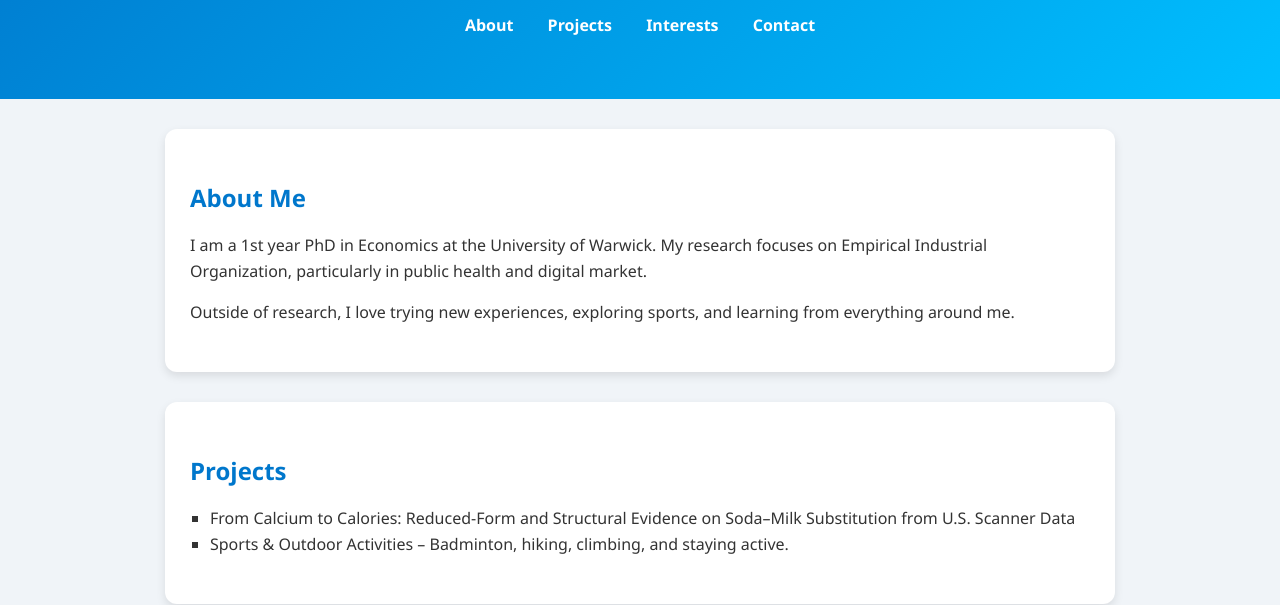
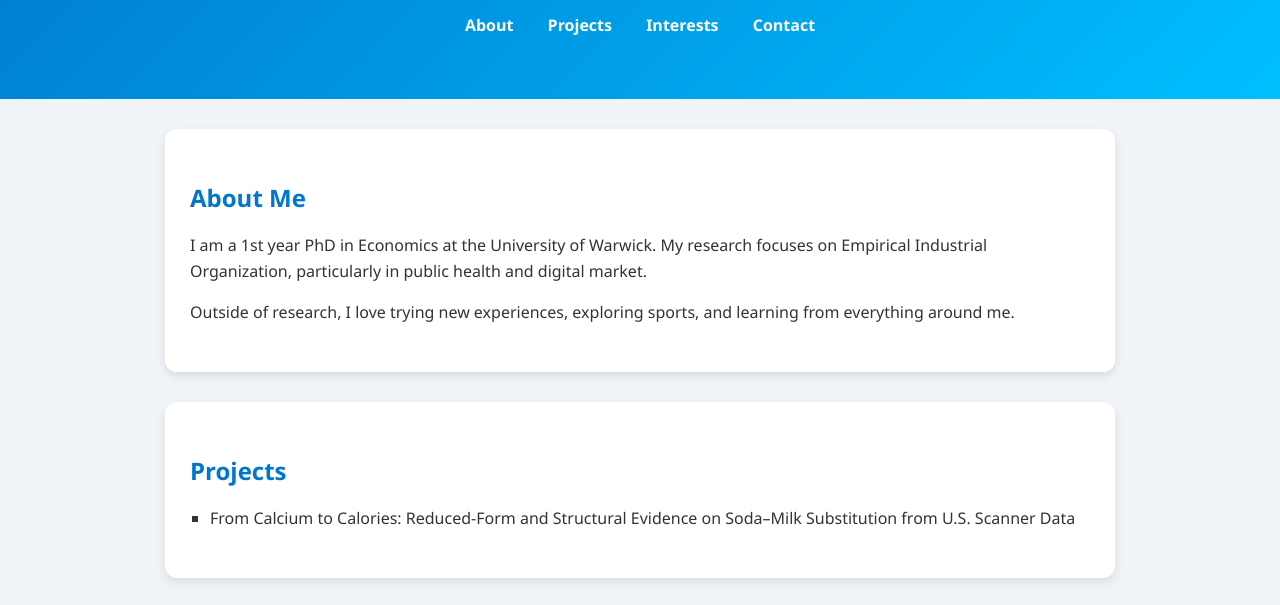
Before and after one commit to janeyanjungao/janeyanjungao.github.io, a plain HTML site: page index.html in a window 1280 px wide. Shown: the part 195-800 px from the top of the page. Drawn offline with Linux system fonts and the light colour scheme.

Commit message:
Remove sports and outdoor activities list item
Removed a list item about sports and outdoor activities.

```diff
--- a/index.html
+++ b/index.html
@@ -99,7 +99,6 @@
         <li>From Calcium to Calories: Reduced-Form and
 Structural Evidence on Soda–Milk Substitution
 from U.S. Scanner Data</li>
-        <li>Sports & Outdoor Activities – Badminton, hiking, climbing, and staying active.</li>
     </ul>
 </section>
 
```
